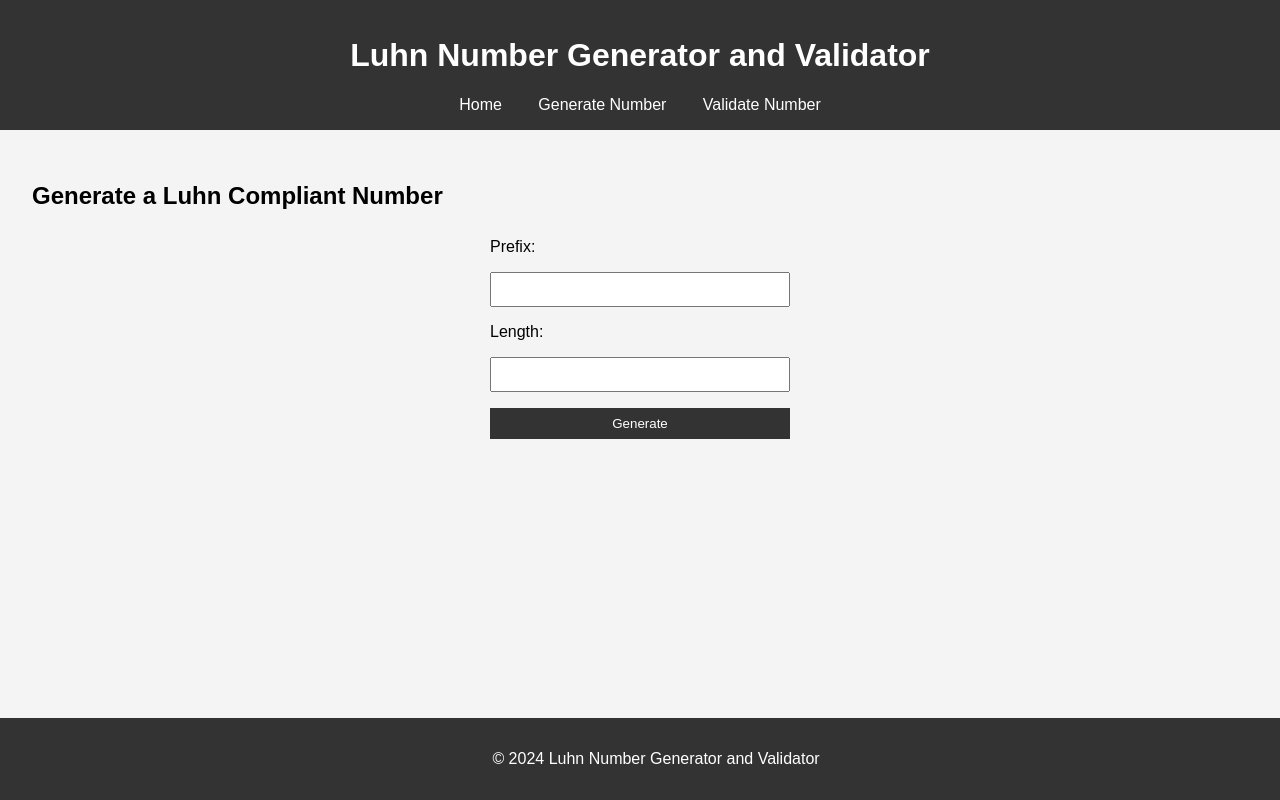
After one commit to lokranjanp/cred_validation, a Flask app: page /generate in a window 1280 px wide. The commit adds this page. Run offline with Flask 3, Linux system fonts and the light colour scheme.

Commit message:
handle generate

```diff
--- a/app.py
+++ b/app.py
@@ -16,6 +16,15 @@ def generate():
     if request.method == 'POST':
         prefix = request.form['prefix']
         length = int(request.form['length'])
+
+        if not prefix.isnumeric():
+            flash("Prefix must be numeric value")
+            return redirect(url_for('generate'))
+
+        if int(length) < 1:
+            flash("Length must be positive integer")
+            return redirect(url_for('generate'))
+
         number = generate_luhn_number(prefix, length)
         return render_template('generate.html', number=number)
     return render_template('generate.html')
--- a/luhn.py
+++ b/luhn.py
@@ -1,4 +1,7 @@
 # luhn.py
+import random
+
+
 def digits_of(n):
     return [int(d) for d in str(n)]
 
@@ -18,7 +21,6 @@ def luhn_check(num):
 
 
 def generate_luhn_number(prefix, length):
-    import random
     num = [int(x) for x in str(prefix)]
     while len(num) < (length - 1):
         num.append(random.randint(0, 9))
--- /dev/null
+++ b/static/styles.css
@@ -0,0 +1,78 @@
+body {
+    font-family: Arial, sans-serif;
+    margin: 0;
+    padding: 0;
+    background-color: #f4f4f4;
+}
+
+header {
+    background-color: #333;
+    color: white;
+    padding: 1rem;
+    text-align: center;
+}
+
+nav a {
+    color: white;
+    margin: 0 1rem;
+    text-decoration: none;
+}
+
+main {
+    padding: 2rem;
+}
+
+form {
+    display: flex;
+    flex-direction: column;
+    width: 300px;
+    margin: auto;
+}
+
+label {
+    margin: 0.5rem 0;
+}
+
+input, button {
+    padding: 0.5rem;
+    margin: 0.5rem 0;
+}
+
+button {
+    background-color: #333;
+    color: white;
+    border: none;
+    cursor: pointer;
+}
+
+button:hover {
+    background-color: #555;
+}
+
+footer {
+    text-align: center;
+    padding: 1rem;
+    background-color: #333;
+    color: white;
+    position: fixed;
+    width: 100%;
+    bottom: 0;
+}
+
+.flash {
+    padding: 1rem;
+    margin: 1rem auto;
+    width: 80%;
+    border-radius: 5px;
+    text-align: center;
+}
+
+.flash.error {
+    background-color: #f8d7da;
+    color: #721c24;
+}
+
+.flash.success {
+    background-color: #d4edda;
+    color: #155724;
+}
--- a/templates/base.html
+++ b/templates/base.html
@@ -21,5 +21,6 @@
     <footer>
         <p>&copy; 2024 Luhn Number Generator and Validator</p>
     </footer>
+    {% block scripts %}{% endblock %}
 </body>
 </html>
--- /dev/null
+++ b/templates/generate.html
@@ -0,0 +1,26 @@
+{% extends 'base.html' %}
+
+{% block content %}
+    <h2>Generate a Luhn Compliant Number</h2>
+    {% with messages = get_flashed_messages(with_categories=true) %}
+        {% if messages %}
+            {% for category, message in messages %}
+                <div class="flash {{ category }}">{{ message }}</div>
+            {% endfor %}
+        {% endif %}
+    {% endwith %}
+    <form id="generate-form" method="post">
+        <label for="prefix">Prefix:</label>
+        <input type="text" id="prefix" name="prefix" required>
+        <label for="length">Length:</label>
+        <input type="number" id="length" name="length" required min="1">
+        <button type="submit">Generate</button>
+    </form>
+    {% if number %}
+        <p>Generated Number: {{ number }}</p>
+    {% endif %}
+{% endblock %}
+
+{% block scripts %}
+    <script src="{{ url_for('static', filename='scripts.js') }}"></script>
+{% endblock %}
```
Also changed, not shown: static/script.js (added, +36 -0 lines), templates/validate.html (added, +25 -0 lines).
